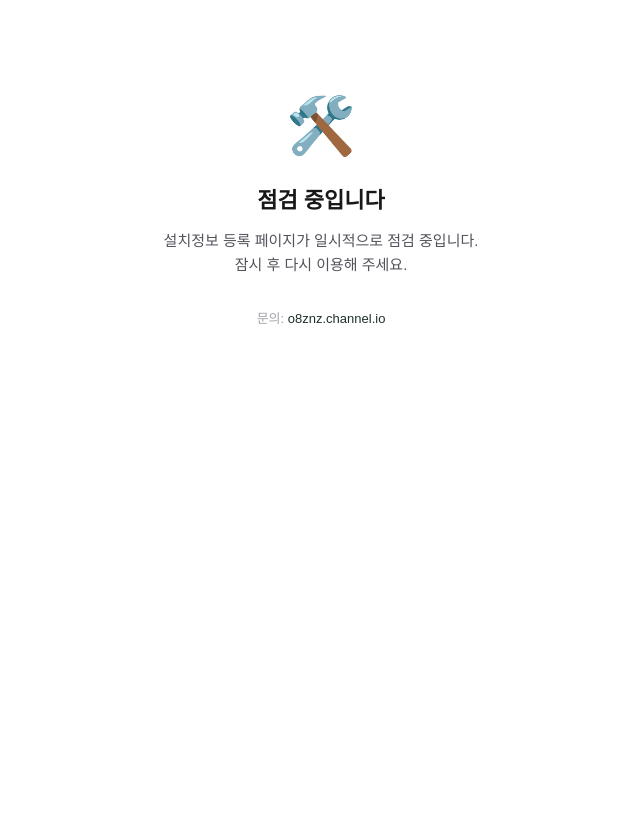
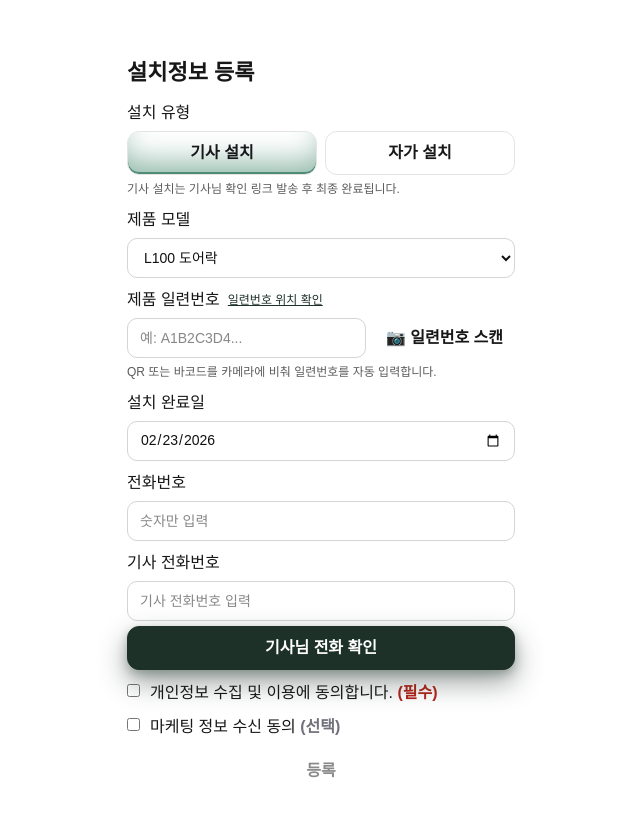
Before and after one commit to JyongSong/warranty-h5, a Next.js app: page /reg in a window 1280 px wide. Shown: the top 816 px of the page, without its empty margins (319-959 px from the left). Built offline with nearby package versions, Linux system fonts and the light colour scheme.

Commit message:
Unlock reg page from maintenance mode

```diff
--- a/src/app/reg/page.tsx
+++ b/src/app/reg/page.tsx
@@ -1,55 +1,13 @@
+import RegClient from "./RegClient";
+
 export const dynamic = "force-dynamic";
 
-// TODO: reg-success-user-sms PR 머지 후 아래 두 줄 복원, 점검 페이지 제거.
-// import RegClient from "./RegClient";
-
-export default async function Page() {
-  return (
-    <div style={containerStyle}>
-      <div style={{ fontSize: 56, marginBottom: 16 }}>🛠️</div>
-      <h1 style={titleStyle}>점검 중입니다</h1>
-      <p style={textStyle}>
-        설치정보 등록 페이지가 일시적으로 점검 중입니다.
-        <br />
-        잠시 후 다시 이용해 주세요.
-      </p>
-      <p style={contactStyle}>
-        문의:{" "}
-        <a
-          href="https://o8znz.channel.io"
-          style={{ color: "#1d3129" }}
-          target="_blank"
-          rel="noreferrer"
-        >
-          o8znz.channel.io
-        </a>
-      </p>
-    </div>
-  );
+interface PageProps {
+  searchParams: Promise<{ sn?: string }>;
 }
 
-const containerStyle: React.CSSProperties = {
-  maxWidth: 420,
-  margin: "60px auto",
-  padding: 24,
-  textAlign: "center",
-};
-
-const titleStyle: React.CSSProperties = {
-  fontSize: 22,
-  fontWeight: 700,
-  marginBottom: 12,
-  color: "#18181b",
-};
-
-const textStyle: React.CSSProperties = {
-  color: "#52525b",
-  lineHeight: 1.6,
-  fontSize: 15,
-};
-
-const contactStyle: React.CSSProperties = {
-  color: "#a1a1aa",
-  fontSize: 13,
-  marginTop: 32,
-};
+export default async function Page({ searchParams }: PageProps) {
+  const resolvedSearchParams = await searchParams;
+  const sn = resolvedSearchParams.sn ?? "";
+  return <RegClient initialSn={sn} />;
+}
```
